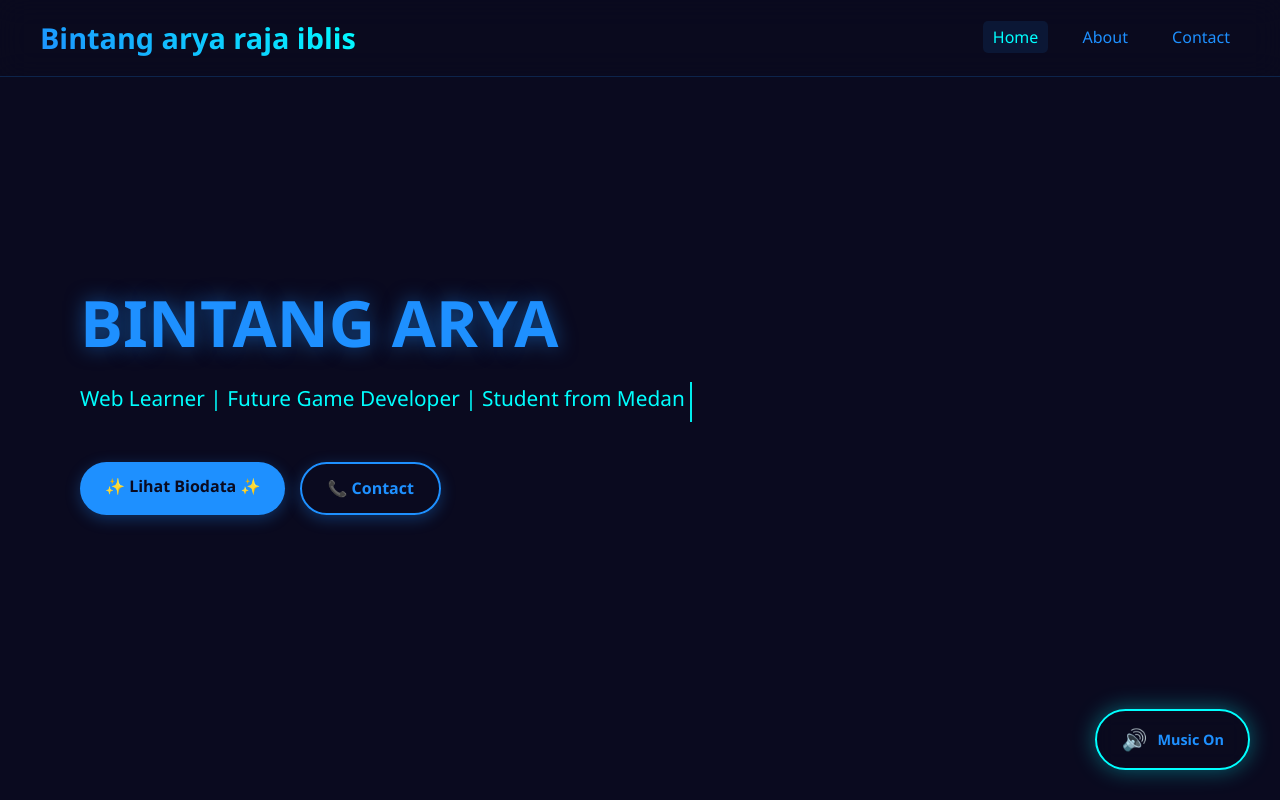
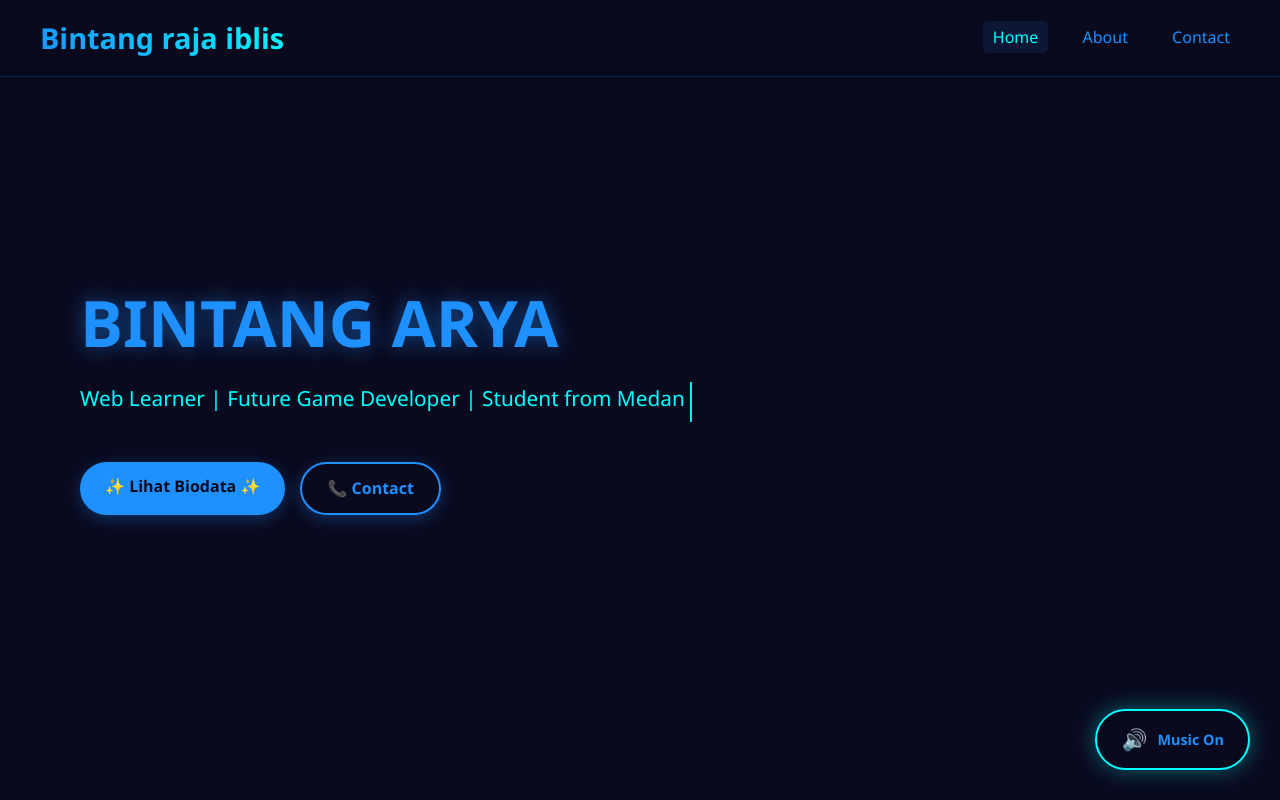
Before and after one commit to tytialo091-crypto/my-biodate, a plain HTML site: page index.html in a window 1280 px wide. Drawn offline with Linux system fonts and the light colour scheme.

Commit message:
Update index.html

```diff
--- a/index.html
+++ b/index.html
@@ -27,7 +27,7 @@
 </div>
 
 <nav class="navbar">
-  <h2 class="logo">Bintang arya raja iblis</h2>
+  <h2 class="logo">Bintang raja iblis</h2>
   <div>
     <a href="index.html" class="active">Home</a>
     <a href="about.html">About</a>
```
